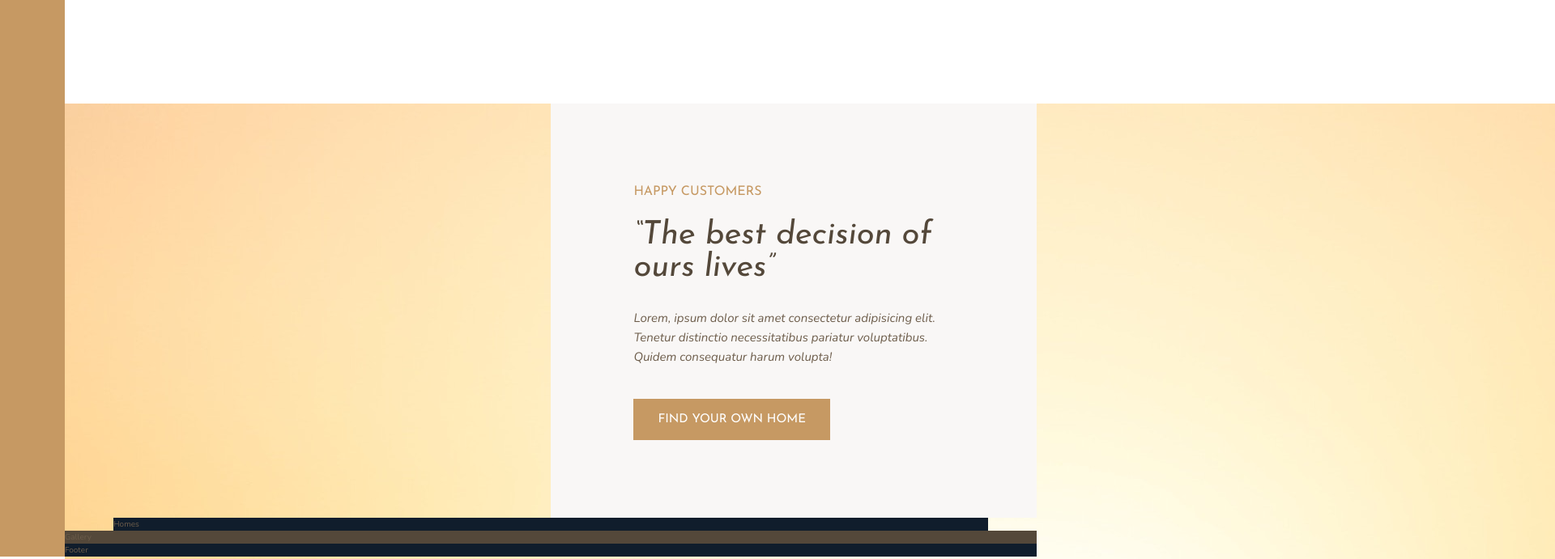
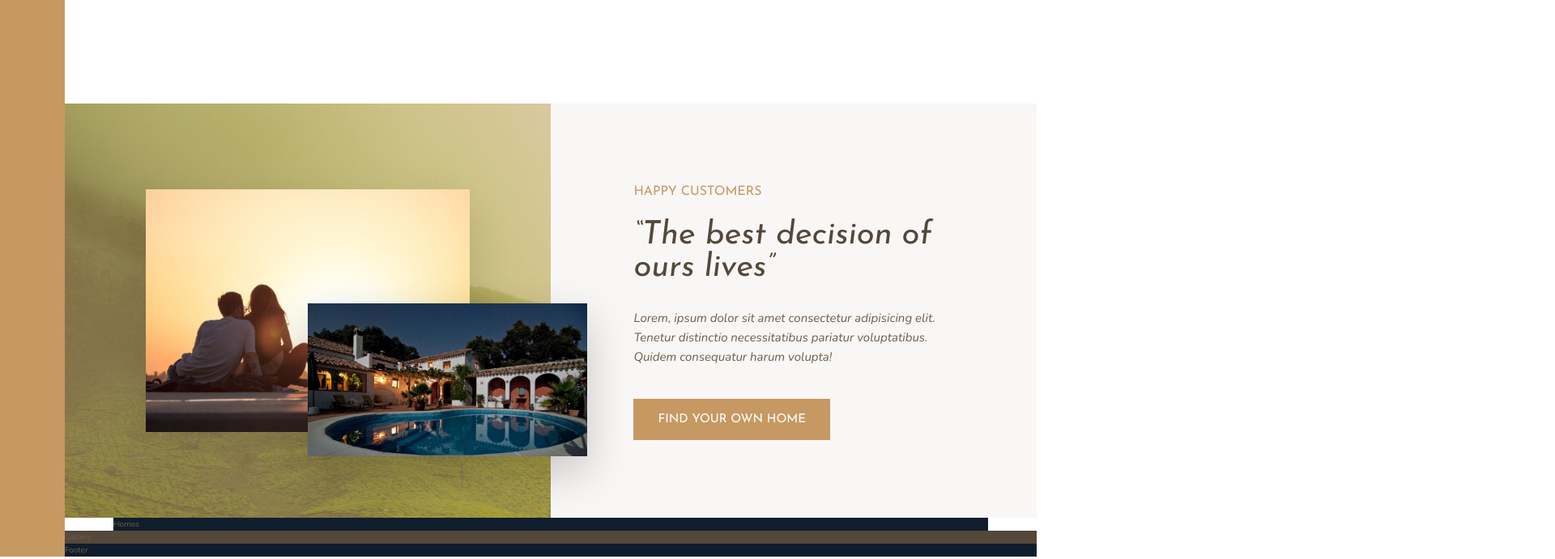
Before and after one commit to jiangmichael1/Learning-Sass-CSS-Grid-Nexter, a plain HTML site: page index.html in a window 1280 px wide. Shown: the part 1180-1871 px from the top of the page at 81% size, 1920 px wide, since content can reach past the window. Drawn offline with nearby package versions, Linux system fonts and the light colour scheme.

Commit message:
finished story pictures

```diff
--- a/css/style.css
+++ b/css/style.css
@@ -108,7 +108,25 @@ body {
 
 .story__pictures {
   background-color: #c69963;
-  grid-column: full-start / col-end 4; }
+  grid-column: full-start / col-end 4;
+  background-image: linear-gradient(rgba(198, 153, 99, 0.5), rgba(198, 153, 99, 0.5)), url(../img/back.jpg);
+  display: grid;
+  grid-template-rows: repeat(6, 1fr);
+  grid-template-columns: repeat(6, 1fr);
+  align-items: center; }
+
+.story__img--1 {
+  width: 100%;
+  grid-row: 2 / 6;
+  grid-column: 2 / 6;
+  box-shadow: 0 2rem 5rem rgba(0, 0, 0, 0.1); }
+
+.story__img--2 {
+  width: 115%;
+  grid-row: 4 / 6;
+  grid-column: 4 / 7;
+  z-index: 20;
+  box-shadow: 0 2rem 5rem rgba(0, 0, 0, 0.2); }
 
 .story__content {
   background-color: #f9f7f6;
--- a/sass/_story.scss
+++ b/sass/_story.scss
@@ -2,6 +2,29 @@
     &__pictures {
         background-color: $color-primary;
         grid-column: full-start / col-end 4;
+        background-image: linear-gradient(rgba($color-primary, .5), rgba($color-primary, .5)), url(../img/back.jpg);
+
+        display: grid;
+        grid-template-rows: repeat(6, 1fr);
+        grid-template-columns: repeat(6, 1fr);
+        align-items: center; //centers the pictures vertically in their grid cell
+    }
+
+    &__img--1 { //images will always try to fit the aspect ratio
+        width: 100%;
+        grid-row: 2 / 6;
+        grid-column: 2 / 6;
+        box-shadow: 0 2rem 5rem rgba(#000, .1);
+    }
+
+    &__img--2 {
+        width: 115%;
+        grid-row: 4 / 6;
+        grid-column: 4 / 7;
+        z-index: 20;
+        box-shadow: 0 2rem 5rem rgba(#000, .2);
+
+
     }
 
     &__content {
```
